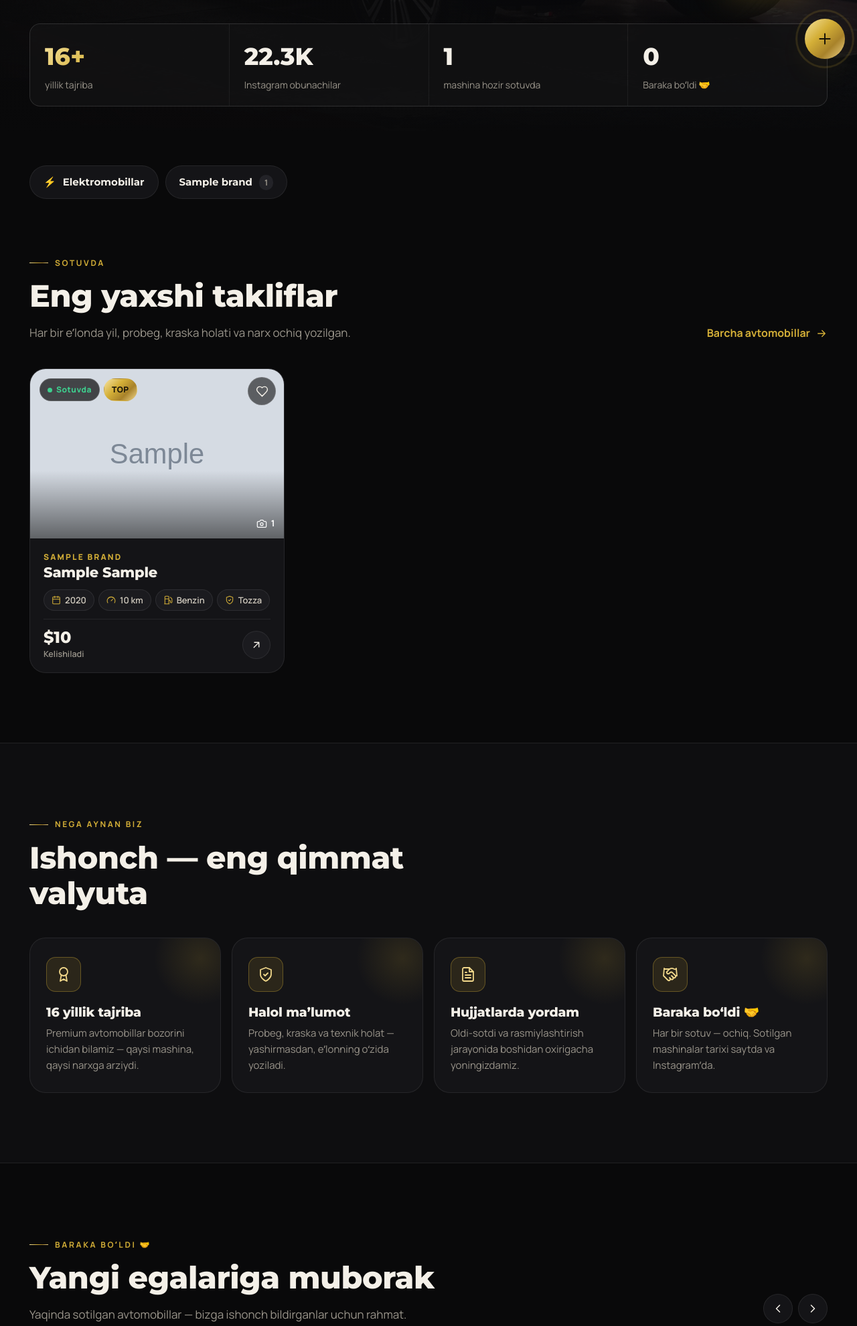
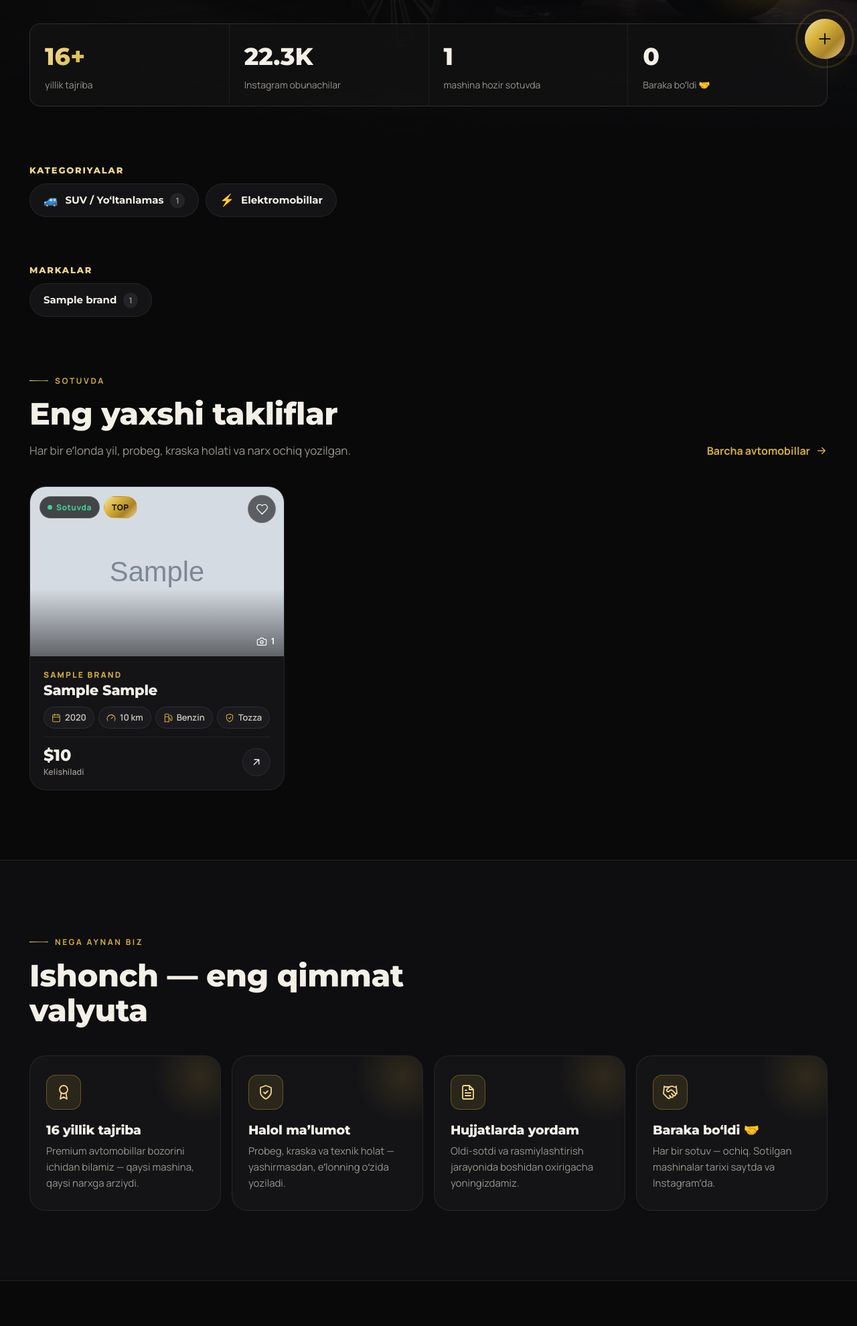
Before and after one commit to ismoil1jr/car-sale, a Django app: page / in a window 1280 px wide. Shown: the part 694-2674 px from the top of the page at 67% size. Run offline with Django 5.2, Linux system fonts and the light colour scheme; tables that the repository leaves empty hold one stand-in row (values such as "Sample post"); grey boxes marked "Sample" are stand-in pictures.

Commit message:
Kategoriyalar (Avtoelon/OLX kabi): kuzov turi va yoqilg'i bo'yicha qator; Hetchbek, Miniven, Kupe
Co-Authored-By: Claude Opus 5.5 <noreply@anthropic.com>

```diff
--- a/main/models.py
+++ b/main/models.py
@@ -50,6 +50,9 @@ class Car(models.Model):
         SEDAN = "sedan", "Sedan"
         PICKUP = "pickup", "Pikap"
         LIFTBACK = "liftback", "Liftbek"
+        HATCHBACK = "hatchback", "Hetchbek"
+        MINIVAN = "minivan", "Miniven"
+        COUPE = "coupe", "Kupe"
 
     class Fuel(models.TextChoices):
         PETROL = "petrol", "Benzin"
--- a/main/views.py
+++ b/main/views.py
@@ -33,6 +33,41 @@ def present_choices(qs, field, choices):
 
 
 # --------------------------------------------------------------------------- #
+# Kategoriyalar (Avtoelon/OLX kabi: kuzov turi va yoqilg'i bo'yicha)
+# --------------------------------------------------------------------------- #
+CATEGORIES = [
+    # (kalit, GET parametri, qiymati, uz nomi, i18n kaliti, belgi, doim ko'rsatilsinmi)
+    ("suv", "body", "suv", "SUV / Yoʻltanlamas", "body.suv", "🚙", False),
+    ("sedan", "body", "sedan", "Sedan", "body.sedan", "🚘", False),
+    ("pickup", "body", "pickup", "Pikap", "body.pickup", "🛻", False),
+    ("liftback", "body", "liftback", "Liftbek", "body.liftback", "🚗", False),
+    ("hatchback", "body", "hatchback", "Hetchbek", "body.hatchback", "🚗", False),
+    ("minivan", "body", "minivan", "Miniven", "body.minivan", "🚐", False),
+    ("coupe", "body", "coupe", "Kupe", "body.coupe", "🏎️", False),
+    ("electric", "fuel", "electric", "Elektromobillar", "brand.electric", "⚡", True),
+    ("hybrid", "fuel", "hybrid", "Gibridlar", "cat.hybrid", "🔋", False),
+]
+
+
+def category_links(sale_qs, f=None):
+    """Kategoriya "pill"lari: soni, havolasi va faolligi bilan."""
+    body_counts = dict(sale_qs.values_list("body").annotate(n=Count("id")))
+    fuel_counts = dict(sale_qs.values_list("fuel").annotate(n=Count("id")))
+    active_body = f["body"] if f else []
+    active_fuel = f["fuel"] if f else []
+    only_one = f is not None and len(active_body) + len(active_fuel) == 1
+    items = []
+    for key, param, value, label, i18n, icon, always in CATEGORIES:
+        count = (body_counts if param == "body" else fuel_counts).get(value, 0)
+        if not count and not always:
+            continue
+        active = only_one and value in (active_body if param == "body" else active_fuel)
+        items.append({"key": key, "url": f"/catalog/?{param}={value}", "label": label, "i18n": i18n,
+                      "icon": icon, "count": count, "active": active})
+    return items
+
+
+# --------------------------------------------------------------------------- #
 # Bosh sahifa
 # --------------------------------------------------------------------------- #
 def home(request):
@@ -45,6 +80,7 @@ def home(request):
         "featured": featured,
         "sold_cars": sold[:12],
         "brands": brand_counts(sale),
+        "categories": category_links(sale),
         "body_options": present_choices(sale, "body", Car.Body.choices),
         "price_options": [40000, 60000, 80000, 100000, 150000, 200000],
         "stat_sale": sale.count(),
@@ -197,6 +233,8 @@ def catalog(request):
         "sorts": SORT_LABELS,
         "chips": active_filter_chips(request, f),
         "has_filters": bool(request.GET.keys() - {"sort"}),
+        "categories": category_links(everything.exclude(status=Car.Status.SOLD), f),
+        "total_for_sale": everything.exclude(status=Car.Status.SOLD).count(),
     })
 
 
--- a/static/css/style.css
+++ b/static/css/style.css
@@ -363,6 +363,11 @@ body.is-locked { overflow: hidden; }
 }
 .brand-pill:hover { border-color: var(--gold-line); background: var(--surface-2); }
 .brand-pill small { font-family: var(--font-body); font-size: 12px; color: var(--muted); font-weight: 700; padding: 2px 8px; border-radius: 999px; background: var(--surface-3); }
+
+.brand-pill.is-active { border-color: var(--gold); background: var(--gold-soft); color: var(--gold-light); }
+.brand-pill__icon { font-size: 18px; line-height: 1; }
+.cats { margin-bottom: 18px; }
+.cats-title { font-family: var(--font-display); font-size: 13px; font-weight: 800; letter-spacing: 0.14em; text-transform: uppercase; color: var(--gold-light); margin-bottom: 12px; }
 
 /* ---------- Feature cards ---------- */
 .features { display: grid; gap: 16px; grid-template-columns: 1fr; }
--- a/static/js/i18n.js
+++ b/static/js/i18n.js
@@ -111,6 +111,9 @@ window.IB_I18N = {
     "body.sedan": "Sedan",
     "body.pickup": "Pikap",
     "body.liftback": "Liftbek",
+    "body.hatchback": "Hetchbek",
+    "body.minivan": "Miniven",
+    "body.coupe": "Kupe",
     "fuel.petrol": "Benzin",
     "fuel.diesel": "Dizel",
     "fuel.hybrid": "Gibrid",
@@ -251,6 +254,9 @@ window.IB_I18N = {
     "admin.resetDone": "Demo maʼlumotlar tiklandi",
     "sold.onLabel": "Sotildi:",
     "brand.electric": "Elektromobillar",
+    "cat.hybrid": "Gibridlar",
+    "cat.all": "Barchasi",
+    "home.categories": "Kategoriyalar",
     "catalog.foundSuffix": "ta avtomobil topildi",
     "chip.priceMin": "{v} dan",
     "chip.yearMin": "{v} yildan",
@@ -472,6 +478,9 @@ window.IB_I18N = {
     "body.sedan": "Седан",
     "body.pickup": "Пикап",
     "body.liftback": "Лифтбек",
+    "body.hatchback": "Хэтчбек",
+    "body.minivan": "Минивэн",
+    "body.coupe": "Купе",
     "fuel.petrol": "Бензин",
     "fuel.diesel": "Дизель",
     "fuel.hybrid": "Гибрид",
@@ -718,6 +727,9 @@ window.IB_I18N = {
     "nf.text": "Возможно, эта машина уже продана 🤝 или ссылка неверна. Посмотрите другие варианты в каталоге.",
     "sold.onLabel": "Продано:",
     "brand.electric": "Электромобили",
+    "cat.hybrid": "Гибриды",
+    "cat.all": "Все",
+    "home.categories": "Категории",
     "catalog.foundSuffix": "— найдено автомобилей",
     "chip.priceMin": "от {v}",
     "chip.yearMin": "{v} г. и новее",
--- a/templates/catalog.html
+++ b/templates/catalog.html
@@ -26,6 +26,7 @@
           </aside>
 
           <div>
+            {% include "partials/categories.html" with show_all=True %}
             <div class="toolbar">
               <button class="btn btn--sm filters-btn" type="button" id="open-filters" aria-controls="filter-sheet" aria-expanded="false">
                 <i data-icon="sliders"></i><span data-i18n="filter.title">Filtrlar</span>
--- a/templates/index.html
+++ b/templates/index.html
@@ -75,12 +75,19 @@
       </div>
     </section>
 
+    <!-- KATEGORIYALAR -->
+    <section class="section section--tight" aria-labelledby="cats-title" style="padding-bottom:0">
+      <div class="container">
+        <h2 class="cats-title" id="cats-title" data-i18n="home.categories">Kategoriyalar</h2>
+        {% include "partials/categories.html" %}
+      </div>
+    </section>
+
     <!-- MARKALAR -->
     <section class="section section--tight" aria-labelledby="brands-title">
       <div class="container">
-        <h2 class="sr-only" id="brands-title" data-i18n="home.brands">Markalar</h2>
+        <h2 class="cats-title" id="brands-title" data-i18n="home.brands">Markalar</h2>
         <div class="brands" id="brands">
-          <a class="brand-pill" href="{% url 'catalog' %}?fuel=electric">⚡ <span data-i18n="brand.electric">Elektromobillar</span>{% if ELECTRIC_COUNT %}<small>{{ ELECTRIC_COUNT }}</small>{% endif %}</a>
           {% for b in brands %}<a class="brand-pill" href="{% url 'catalog' %}?brand={{ b.name|urlencode }}">{{ b.name }}<small>{{ b.count }}</small></a>{% endfor %}
         </div>
       </div>
--- /dev/null
+++ b/templates/partials/categories.html
@@ -0,0 +1,10 @@
+<nav class="brands cats" aria-label="Kategoriyalar" data-i18n-aria="home.categories">
+  {% if show_all %}
+  <a class="brand-pill{% if not f.body and not f.fuel %} is-active{% endif %}" href="{% url 'catalog' %}"><span data-i18n="cat.all">Barchasi</span><small>{{ total_for_sale }}</small></a>
+  {% endif %}
+  {% for c in categories %}
+  <a class="brand-pill{% if c.active %} is-active{% endif %}" href="{{ c.url }}"{% if c.active %} aria-current="true"{% endif %}>
+    <span class="brand-pill__icon" aria-hidden="true">{{ c.icon }}</span><span data-i18n="{{ c.i18n }}">{{ c.label }}</span>{% if c.count %}<small>{{ c.count }}</small>{% endif %}
+  </a>
+  {% endfor %}
+</nav>
```
Also changed, not shown: main/tests.py (+14 -0 lines), main/migrations/0002_body_types.py (added).
